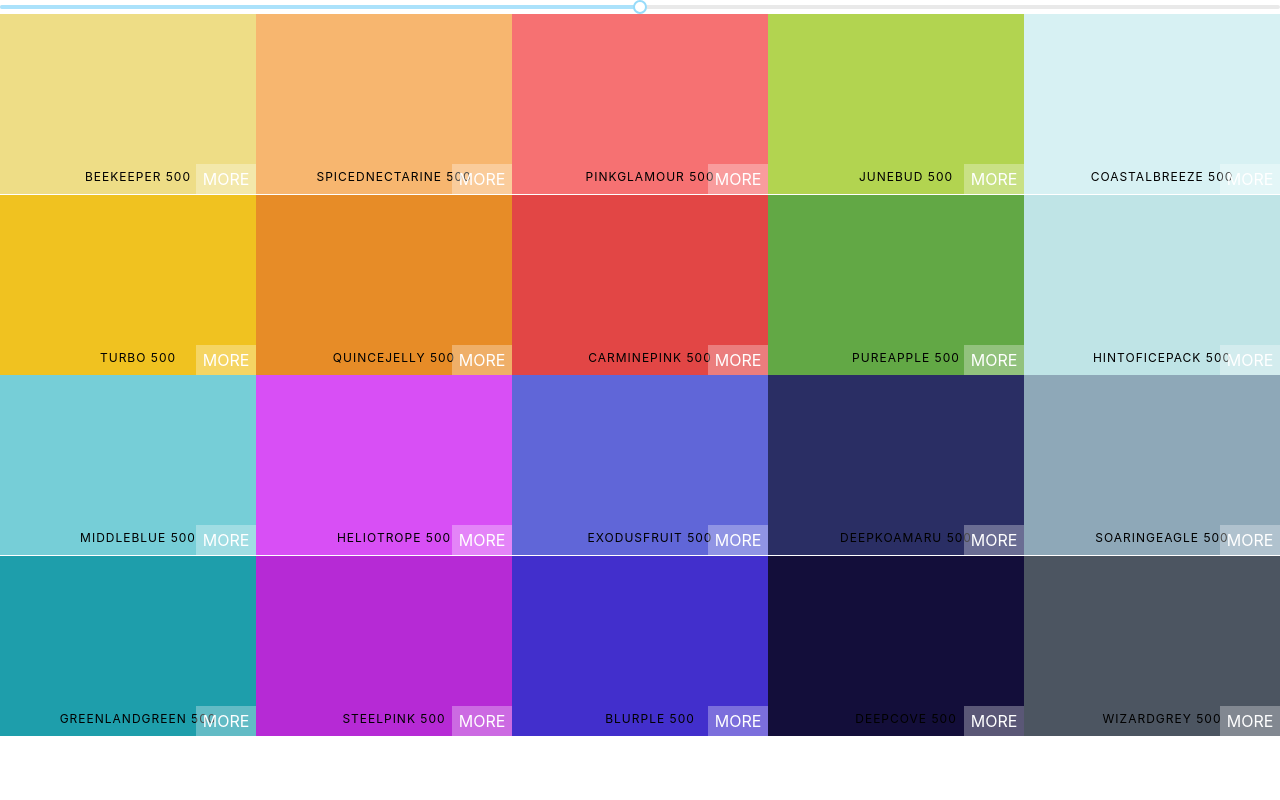
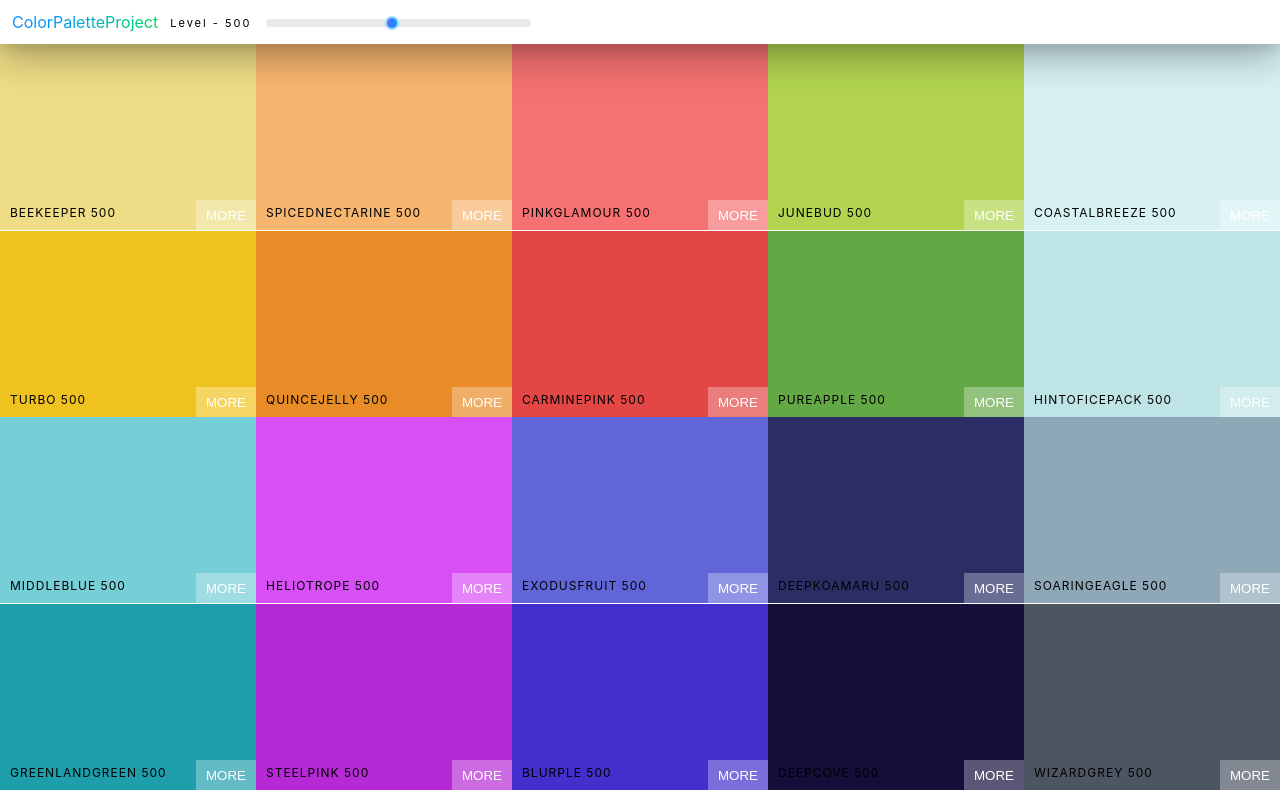
Before and after one commit to xAirx/ColorPaletteProject, a React app in the folder colorpaletteproject/: page / in a window 1280 px wide. Built offline with nearby package versions, Linux system fonts and the light colour scheme.

Commit message:
Added Navbar and Styling to logo, navbar slider, etc

```diff
--- a/colorpaletteproject/src/ColorBox.css
+++ b/colorpaletteproject/src/ColorBox.css
@@ -26,6 +26,7 @@
   text-transform: uppercase;
   border: none;
   opacity: 0;
+  box-shadow: 0 13px 28px rgba(0, 0, 0, 0.3), 0 5px 12px rgba(0, 0, 0, 0.1);
 }
 
 .ColorBox:hover .copy-button {
@@ -43,6 +44,8 @@
   letter-spacing: 1px;
   text-transform: uppercase;
   font-size: 12px;
+  display: flex;
+  flex-wrap: wrap;
 }
 
 .see-more {
@@ -57,6 +60,7 @@
   text-align: center;
   line-height: 30px;
   text-transform: uppercase;
+  flex-wrap: wrap;
 }
 
 /* /////////////// OVERLAY ANIMATIONS /////////// */
--- a/colorpaletteproject/src/ColorBox.js
+++ b/colorpaletteproject/src/ColorBox.js
@@ -33,11 +33,11 @@ class ColorBox extends Component {
           </div>
           <div className="copy-container">
             <div className="box-content">
-              <span>{name}</span>
+              <div>{name}</div>
             </div>
             <button className="copy-button">Copy</button>
           </div>
-          <span className="see-more">More</span>
+          <button className="see-more">More</button>
         </div>
       </CopyToClipboard>
     );
--- /dev/null
+++ b/colorpaletteproject/src/Navbar.css
@@ -0,0 +1,115 @@
+/* //////////// Slider css  */
+
+.Navbar {
+  display: flex;
+  flex-direction: row;
+  height: auto;
+  align-items: center;
+  flex-wrap: wrap;
+  box-shadow: 0 19px 38px rgba(0, 0, 0, 0.3), 0 15px 12px rgba(0, 0, 0, 0.1);
+  position: relative;
+  box-shadow: 0 13px 38px rgba(0, 0, 0, 0.3), 0 5px 12px rgba(0, 0, 0, 0.1);
+  z-index: 10;
+}
+.slider {
+  width: 265px;
+  margin: 0 10px;
+  display: inline-block;
+}
+
+.slider-container span {
+  font-size: 11px;
+  letter-spacing: 2px;
+  line-height: 20px;
+}
+
+.rc-slider {
+  position: relative;
+  height: 14px;
+  padding: 6px 0;
+  width: 100%;
+  border-radius: 6px;
+  touch-action: none;
+  box-sizing: border-box;
+  -webkit-tap-highlight-color: rgba(0, 0, 0, 0);
+}
+
+@keyframes rainbow_animation {
+  0%,
+  100% {
+    background-position: 0 0;
+  }
+
+  50% {
+    background-position: 100% 0;
+  }
+}
+
+.slider .rc-slider-handle,
+.slider .rc-slider-handle :active,
+.slider .rc-slider-handle :hover,
+.slider .rc-slider-handle :focus {
+  outline: none;
+  box-shadow: none;
+  margin-left: -7px;
+  margin-top: -3px;
+  background: linear-gradient(
+    to right,
+    #6666ff,
+    #0099ff,
+    #00ff00,
+    #ff3399,
+    #6666ff
+  );
+
+  color: transparent;
+  animation: rainbow_animation 5s ease-in-out infinite;
+  background-size: 400% 100%;
+  transition: 0.1s;
+}
+
+.slider .rc-slider-track {
+  background-color: transparent;
+}
+
+.slider .rc-slider-rail {
+  height: 8px;
+}
+
+.Navbar {
+  display: flex;
+  flex-direction: row;
+  height: auto;
+  align-items: center;
+  flex-wrap: wrap;
+}
+
+.logo {
+  display: flex;
+  flex-direction: row;
+  background: transparent;
+  padding: 12px;
+  flex-wrap: wrap;
+}
+
+.logo:hover {
+  background: linear-gradient(
+    to right,
+    #6666ff,
+    #0099ff,
+    #00ff00,
+    #ff3399,
+    #6666ff
+  );
+  -webkit-background-clip: text;
+  background-clip: text;
+  color: transparent;
+  animation: rainbow_animation 6s ease-in-out infinite;
+  background-size: 400% 100%;
+  transition: 2s;
+}
+
+a {
+  color: inherit;
+  text-decoration: none;
+}
--- /dev/null
+++ b/colorpaletteproject/src/Navbar.js
@@ -0,0 +1,38 @@
+/* eslint-disable react/prop-types */
+/* eslint-disable react/destructuring-assignment */
+import React, { Component } from 'react';
+// / The order here matters, we add the vendor css
+// / and we override the default css. with our css.
+// / THE ORDER MATTERS.
+import 'rc-slider/assets/index.css';
+import Slider from 'rc-slider';
+import './Navbar.css';
+
+export class Navbar extends Component {
+  render() {
+    return (
+      <header className="Navbar">
+        <div className="logo ">
+          <a className="rainbow rainbow_text_animated" href="#">
+            ColorPaletteProject
+          </a>
+        </div>
+
+        <div className="slider-container">
+          <span>Level - {this.props.level} </span>
+          <div className="slider">
+            <Slider
+              defaultValue={this.props.level}
+              min={100}
+              max={900}
+              step={100}
+              onAfterChange={this.props.changeLevel}
+            />
+          </div>
+        </div>
+      </header>
+    );
+  }
+}
+
+export default Navbar;
--- a/colorpaletteproject/src/Palette.js
+++ b/colorpaletteproject/src/Palette.js
@@ -6,9 +6,8 @@
 /* eslint-disable array-callback-return */
 import React, { Component } from 'react';
 import ColorBox from './ColorBox';
+import Navbar from './Navbar';
 import './Palette.css';
-import Slider from 'rc-slider';
-import 'rc-slider/assets/index.css';
 
 export class Palette extends Component {
   constructor(props) {
@@ -47,11 +46,8 @@ export class Palette extends Component {
         // along with calling a function afterchange, step is added in to ensure that we step in 100's else our application
         // wont work. */}
 
-        <Slider defaultValue={this.state.level} min={100} max={900} step={100} onAfterChange={this.changeLevel} />
-
-        {/*  navbar goes here */}
+        <Navbar level={this.state.level} changeLevel={this.changeLevel} />
         <div className="Palette-colors">
-          {/* bunch of color boxes */}
           {/* colorBoxes */}
           {colorBoxes}
         </div>
--- a/colorpaletteproject/src/palette.css
+++ b/colorpaletteproject/src/palette.css
@@ -2,5 +2,5 @@
   height: 100vh;
 }
 .Palette-colors {
-  height: 90%;
+  height: 93%;
 }
```
